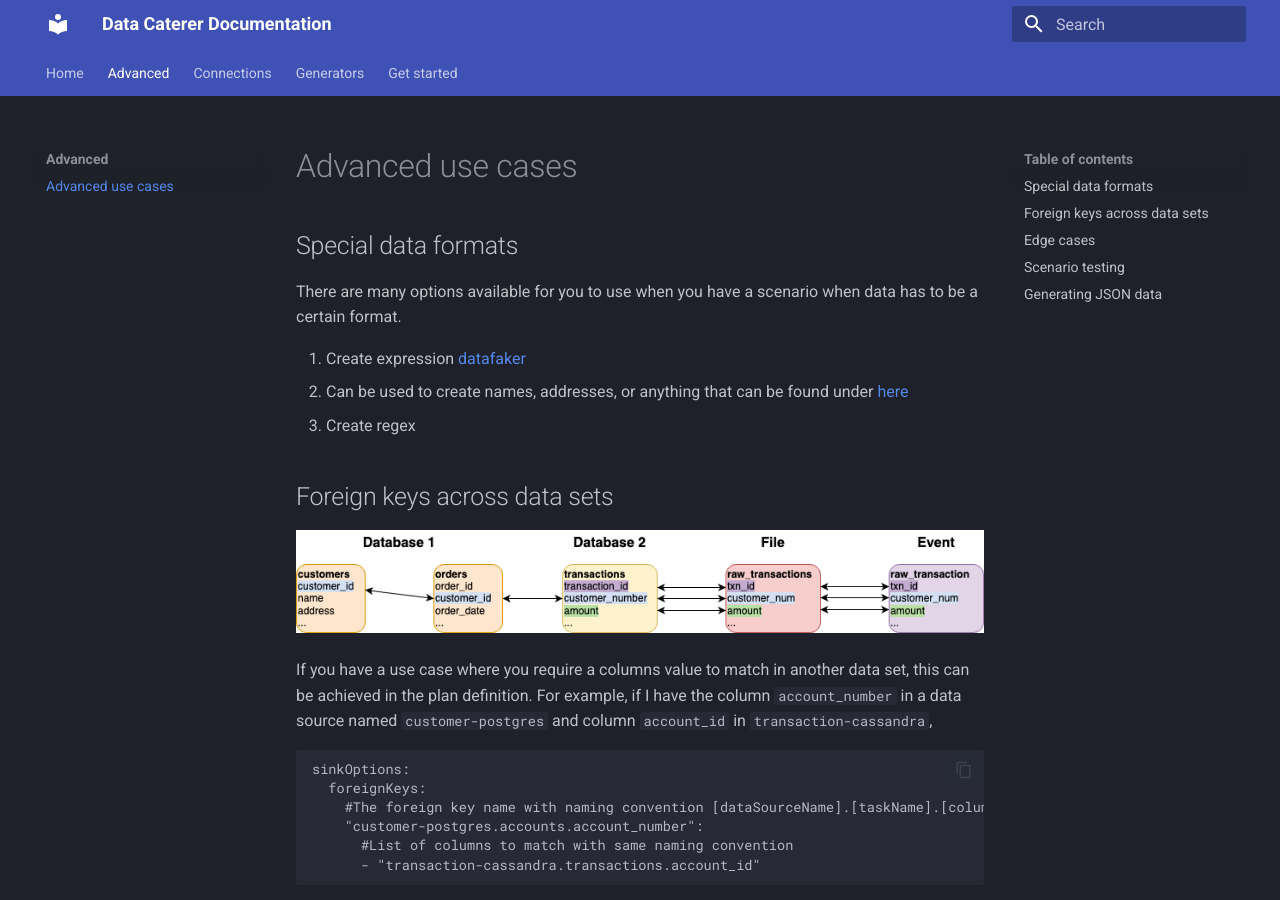
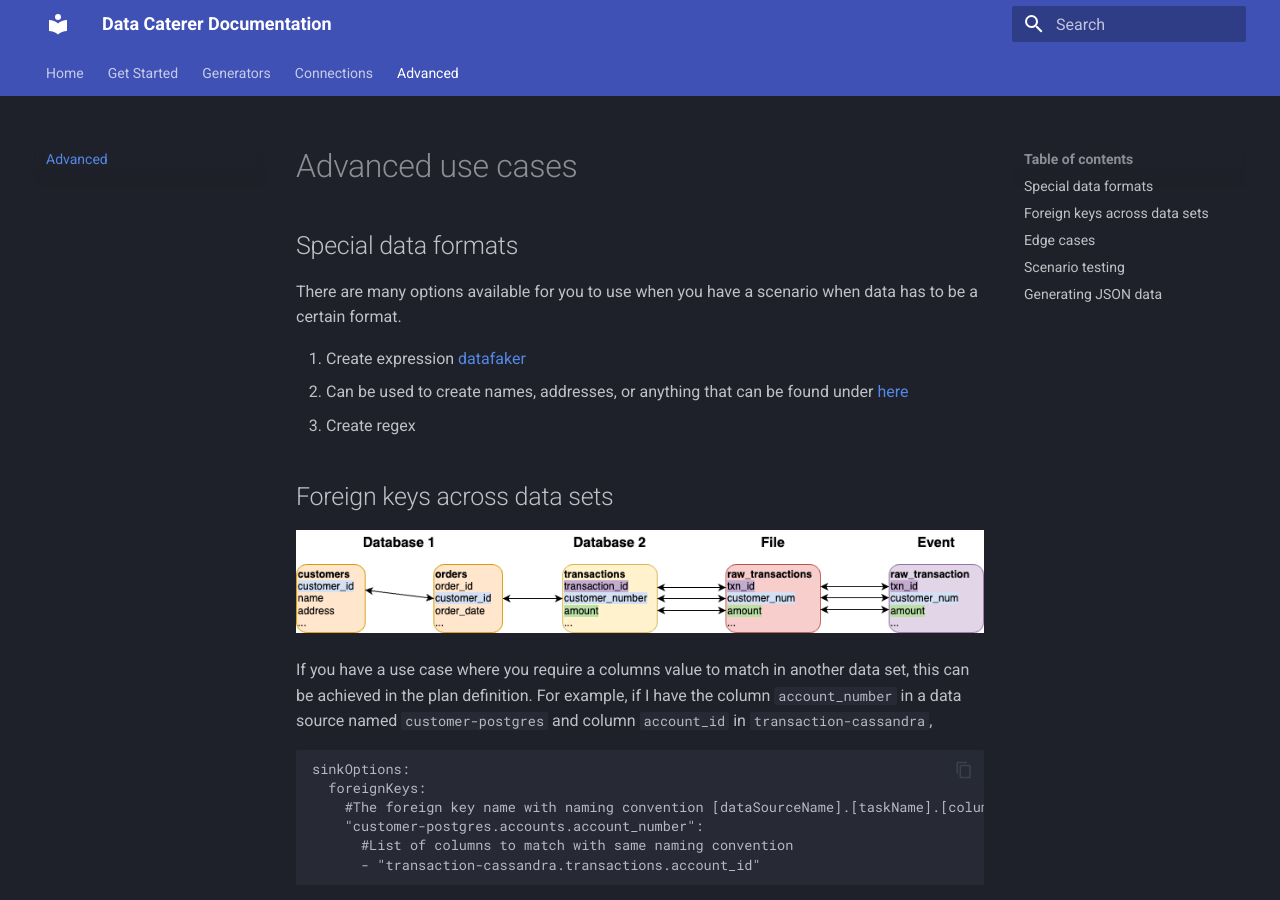
Before and after one commit to pflooky/data-caterer-docs, an MkDocs documentation site: the page built from docs/advanced/advanced.md, in a window 1280 px wide and 900 px high. Built offline with MkDocs 1.6.1 and Material for MkDocs 9.7.7, drawn with Linux system fonts in a browser that asks for light colours; some of the changed lines change nothing that is shown.

Commit message:
Fix nav ordering

```diff
--- a/mkdocs.yml
+++ b/mkdocs.yml
@@ -8,14 +8,14 @@ theme:
     - navigation.tracking
     - navigation.top
     - content.code.copy
-  nav:
-    - Home: 'index.md'
-    - 'Get Started': 'get-started/docker.md'
-    - Generators: 'generators/generators.md'
-    - Connections: 'connections/connections.md'
-    - Advanced: 'advanced/advanced.md'
   palette:
     scheme: slate
+nav:
+  - Home: 'index.md'
+  - 'Get Started': 'get-started/docker.md'
+  - Generators: 'generators/generators.md'
+  - Connections: 'connections/connections.md'
+  - Advanced: 'advanced/advanced.md'
 markdown_extensions:
   - def_list
   - pymdownx.tasklist:
```
Also changed, not shown: site/404.html, site/advanced/advanced/index.html, site/connections/connections/index.html, site/generators/generators/index.html, site/get-started/docker/index.html, site/index.html, 1 other file.
